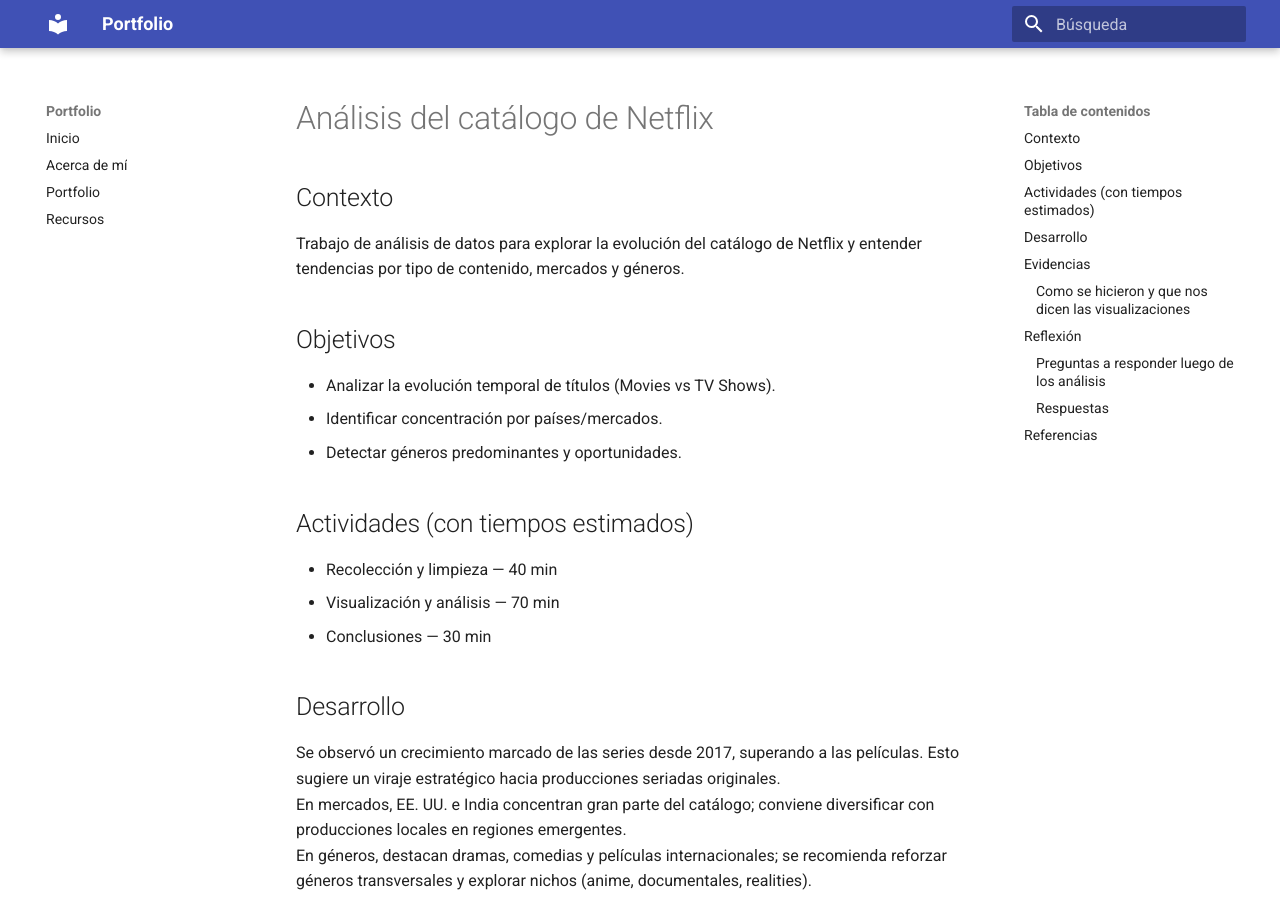
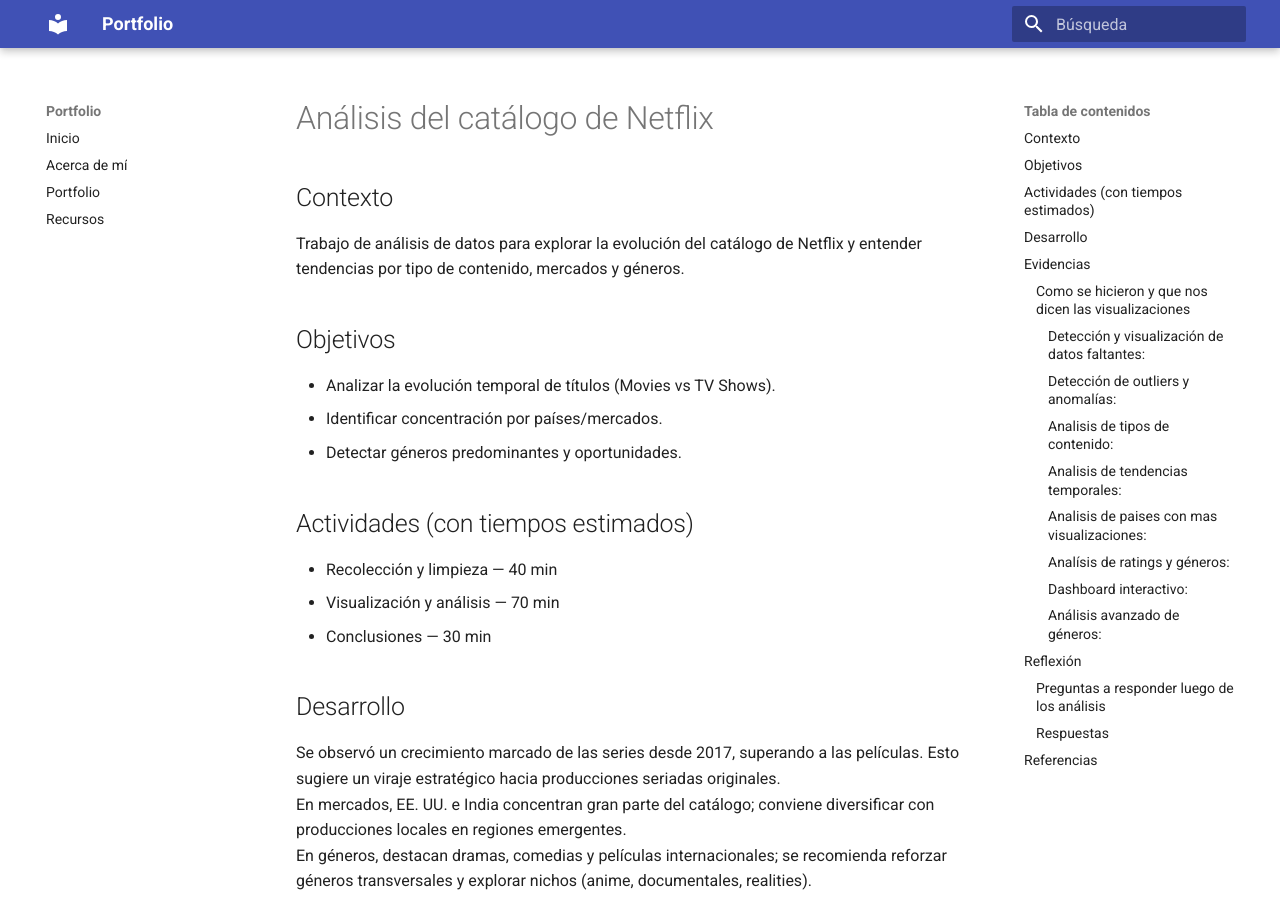
Before and after one commit to naguer019/IA-portfolio, an MkDocs documentation site: the page built from docs/portfolio/02-analisis-netflix.md, in a window 1280 px wide and 900 px high. Built offline with MkDocs 1.6.1 and Material for MkDocs 9.7.7, drawn with Linux system fonts in a browser that asks for light colours.

Commit message:
Update 02-analisis-netflix.md

```diff
--- a/docs/portfolio/02-analisis-netflix.md
+++ b/docs/portfolio/02-analisis-netflix.md
@@ -28,7 +28,7 @@
 
 ### Como se hicieron y que nos dicen las visualizaciones
 
-***Detección y visualización de datos faltantes***:
+#### ***Detección y visualización de datos faltantes***:
 
 **Cómo se hizo:**
 Primero se calcularon los valores faltantes por columna usando `isnull()` y se expresaron en números absolutos y porcentajes. Con esa información se generaron dos visualizaciones:
@@ -42,7 +42,7 @@
 El heatmap confirma este patrón: se ven franjas amarillas en esas columnas específicas, mientras que las demás están completas. Esto sugiere que, si se decide limpiar o imputar, el mayor desafío estará en la columna `director`.
 
 
-***Detección de outliers y anomalías***:
+#### ***Detección de outliers y anomalías***:
 
 **Cómo se hizo:**
 Se generaron varias visualizaciones para detectar posibles valores atípicos y anomalías en el dataset:
@@ -59,7 +59,7 @@
 Finalmente, el box plot de longitudes muestra que la mayoría de los títulos tienen entre 10 y 20 caracteres, aunque existen casos extremos: algunos muy largos, como *Jim & Andy: The Great Beyond...*, y otros muy cortos, como *PK* o *ATM*.
 
 
-***Analisis de tipos de contenido***:
+#### ***Analisis de tipos de contenido***:
 
 **Cómo se hizo:**
 Se calcularon las frecuencias de cada tipo de contenido (`Movie` y `TV Show`) con el método `value_counts()`.
@@ -76,7 +76,7 @@
 Las distintas formas de graficar confirman la misma conclusión: Netflix tiene casi el doble de películas que de programas de TV.
 
 
-***Analisis de tendencias temporales***:
+#### ***Analisis de tendencias temporales***:
 
 **Cómo se hizo:**
 Se prepararon los datos de lanzamiento convirtiendo los años a valores numéricos y agrupando por frecuencia.
@@ -95,7 +95,7 @@
 En 2020 se observa una caída brusca en la cantidad de estrenos, probablemente vinculada a la pandemia y sus efectos en la industria audiovisual.
 
 
-***Analisis de paises con mas visualizaciones***:
+#### ***Analisis de paises con mas visualizaciones***:
 
 **Cómo se hizo:**
 Se limpió la columna de países, separando aquellos casos donde había varios países en una misma fila.
@@ -114,7 +114,7 @@
 El heatmap evidencia que Estados Unidos es el país con más **co-producciones internacionales**, especialmente con Reino Unido y Canadá, lo cual refleja su papel central en la industria global del entretenimiento.
 
 
-***Analísis de ratings y géneros***:
+#### ***Analísis de ratings y géneros***:
 
 **Cómo se hizo:**
 Se contaron los valores más frecuentes en la columna `rating` y se seleccionaron los 10 principales.
@@ -134,7 +134,7 @@
 Finalmente, el heatmap evidencia que en la década de 2010 los ratings **TV-MA y TV-14** se consolidaron como los más utilizados, en contraste con décadas anteriores donde eran más frecuentes otras clasificaciones como PG o R.
 
 
-***Dashboard interactivo***:
+#### ***Dashboard interactivo***:
 
 **Cómo se hizo:**
 Se calcularon métricas generales (total de títulos, % de películas/series y rango de años).
@@ -157,7 +157,7 @@
 - **Décadas**: la **2010s** concentra la mayor producción para ambos tipos (películas por encima de series), confirmando el impulso más reciente del catálogo.
 
 
-***Análisis avanzado de géneros***:
+#### ***Análisis avanzado de géneros***:
 
 **Cómo se hizo:**
 Se desglosó la columna `listed_in` para separar múltiples géneros de cada título y se contaron las frecuencias.
```
